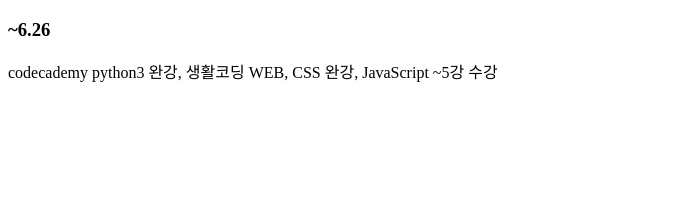
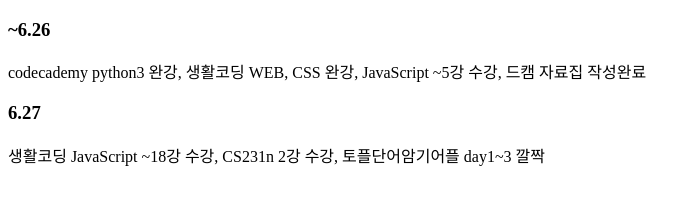
Before and after one commit to cksdml1014/web1, a plain HTML site: page 공부일지.html in a window 1280 px wide. Shown: the whole page, without its empty margins (0-700 px from the left). Drawn offline with Linux system fonts and the light colour scheme.

Commit message:
Add files via upload

```diff
--- a/공부일지.html
+++ b/공부일지.html
@@ -6,6 +6,8 @@
   </head>
   <body>
     <h3> ~6.26 </h3>
-    codecademy python3 완강, 생활코딩 WEB, CSS 완강, JavaScript ~5강 수강<br>
+    codecademy python3 완강, 생활코딩 WEB, CSS 완강, JavaScript ~5강 수강, 드캠 자료집 작성완료<br>
+    <h3> 6.27 </h3>
+    생활코딩 JavaScript ~18강 수강, CS231n 2강 수강, 토플단어암기어플 day1~3 깔짝<br>
   </body>
 </html>
```
